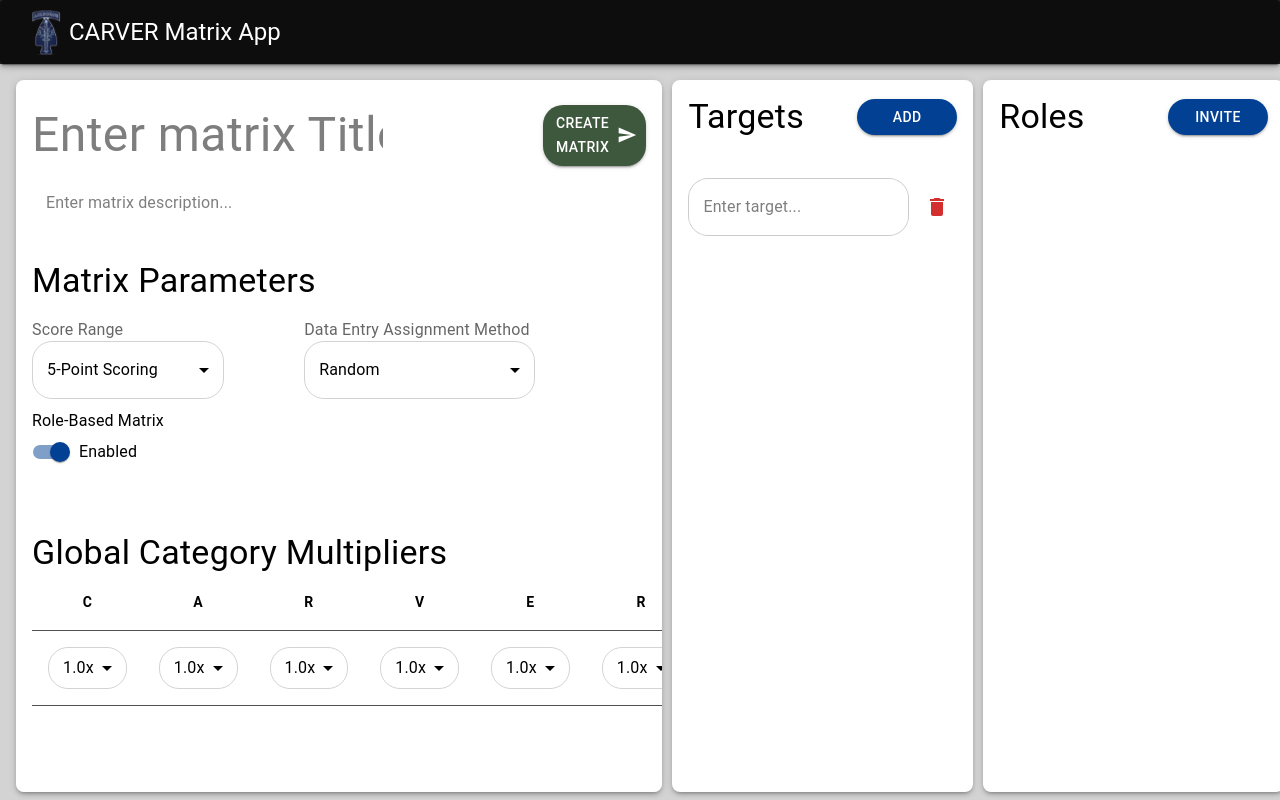
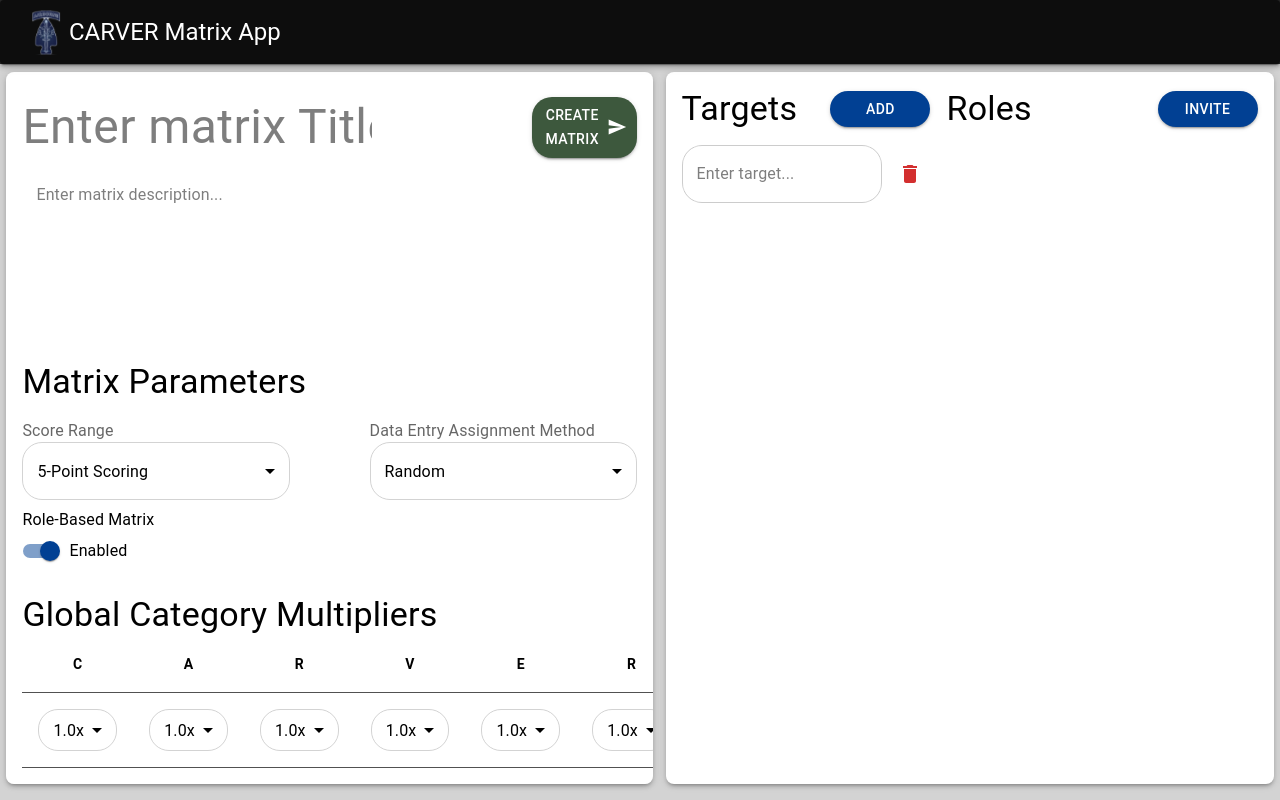
Before and after one commit to garyorsargos/carver-matrix, a React (Vite) app in the folder ui/: page /ModifyMatrix in a window 1280 px wide. Both pictures are taken after a click on the button "ADD". Built offline with nearby package versions, Linux system fonts and the light colour scheme.

Commit message:
CSS fixes and anti-duplicate error handling

```diff
--- a/ui/src/pages/CreateMatrix.tsx
+++ b/ui/src/pages/CreateMatrix.tsx
@@ -23,18 +23,19 @@ import { useState } from "react";
 import { IconButton } from "@mui/material";
 import DeleteIcon from "@mui/icons-material/Delete";
 import { whoamiUpsert, createMatrix } from "./apiService";
-import SendIcon from '@mui/icons-material/Send';
+import SendIcon from "@mui/icons-material/Send";
 import { useNavigate } from "react-router-dom";
 
 export const CreateMatrix: React.FC = () => {
   const [RoleBasedChecked, setRoleBasedChecked] = useState(true);
   const [value, setValue] = useState<number>(5);
-  const [randomAssigned, setRandomAssigned] = useState<string>('random');
+  const [randomAssigned, setRandomAssigned] = useState<string>("random");
   const [title, setTitle] = useState("");
   const [description, setDescription] = useState("");
   const navigate = useNavigate();
   const [targets, setTargets] = useState<string[]>([]);
   const [snackbarOpen, setSnackbarOpen] = useState(false);
+  const [snackbarErrorOpen, setSnackbarErrorOpen] = useState(false);
   const [titleError, setTitleError] = useState(false);
   const [participantsData, setParticipantsData] = useState<
     { email: string; role: string }[]
@@ -60,15 +61,14 @@ export const CreateMatrix: React.FC = () => {
     { key: "Recognizability", header: "R" },
   ];
 
-  // Add a new participant row
+  // Participant management
   const handleAddParticipant = () => {
     setParticipantsData([
       ...participantsData,
-    { email: "", role: "Participant" }, // default role is "Participant"
+      { email: "", role: "Participant" },
     ]);
   };
 
-// Update email for a specific participant
   const handleParticipantEmailChange = (
     index: number,
     event: React.ChangeEvent<HTMLInputElement | HTMLTextAreaElement>
@@ -78,7 +78,6 @@ const handleParticipantEmailChange = (
     setParticipantsData(newParticipants);
   };
 
-// Update role for a specific participant
   const handleParticipantRoleChange = (
     index: number,
     event: SelectChangeEvent<string>
@@ -88,18 +87,18 @@ const handleParticipantRoleChange = (
     setParticipantsData(newParticipants);
   };
 
-// Delete a participant row
   const handleDeleteParticipant = (index: number) => {
     setParticipantsData(participantsData.filter((_, i) => i !== index));
   };
 
+  // Target management
   const handleAddTarget = () => {
     setTargets([...targets, ""]);
   };
 
   const handleTargetChange = (
     index: number,
-    event: React.ChangeEvent<HTMLInputElement | HTMLTextAreaElement>,
+    event: React.ChangeEvent<HTMLInputElement | HTMLTextAreaElement>
   ) => {
     const newTargets = [...targets];
     newTargets[index] = event.target.value;
@@ -110,7 +109,7 @@ const handleDeleteParticipant = (index: number) => {
     setTargets(targets.filter((_, i) => i !== index));
   };
 
-  // Options for the dropdown for Global Category Multipliers
+  // Dropdown options for multipliers
   const options = [
     0.5, 0.6, 0.7, 0.8, 0.9, 1.0, 1.1, 1.2, 1.3, 1.4, 1.5, 1.6, 1.7, 1.8, 1.9,
     2.0,
@@ -126,7 +125,7 @@ const handleDeleteParticipant = (index: number) => {
     };
 
   const roleBasedHandleToggle = (
-    event: React.ChangeEvent<HTMLInputElement>,
+    event: React.ChangeEvent<HTMLInputElement>
   ) => {
     setRoleBasedChecked(event.target.checked);
   };
@@ -140,30 +139,27 @@ const handleDeleteParticipant = (index: number) => {
   };
 
   const handleCreateMatrix = async () => {
-    try
-    {
-      if (!title.trim())
-      {
+    try {
+      // Duplicate check for targets
+      const trimmedTargets = targets.map((target) => target.trim());
+      const uniqueTargets = new Set(trimmedTargets);
+      if (uniqueTargets.size !== trimmedTargets.length) {
+        setSnackbarErrorOpen(true);
+        return;
+      }
+
+      if (!title.trim()) {
         setTitleError(true);
         return;
-      }
-      else
-      {
+      } else {
         setTitleError(false);
       }
 
       const whoamiUpsertResponse = await whoamiUpsert();
-      const rawData = whoamiUpsertResponse.data; // This is a string containing two JSON objects, the first we only care about.
-
-      // Find the end of the first JSON object by locating the first closing brace
-      const firstObjectEnd = rawData.indexOf('}') + 1;
-
-      // Isolate the first JSON object using substring
+      const rawData = whoamiUpsertResponse.data;
+      const firstObjectEnd = rawData.indexOf("}") + 1;
       const firstObjectStr = rawData.substring(0, firstObjectEnd);
-
-      // Parse said first object for necessary fields (i.e., userId)
       const parsedFirstObject = JSON.parse(firstObjectStr);
-
       const { userId, email } = parsedFirstObject;
 
       const items = targets.map((target) => ({
@@ -182,7 +178,7 @@ const handleDeleteParticipant = (index: number) => {
           .map((p) =>
             p.role === "Host" || p.role === "Host and Participant" ? p.email : null
           )
-        .filter((email): email is string => email !== null)
+          .filter((email): email is string => email !== null),
       ];
 
       const participantEmails = participantsData
@@ -202,38 +198,36 @@ const handleDeleteParticipant = (index: number) => {
         vMulti: multipliers["Vulnerability"],
         eMulti: multipliers["Effect"],
         r2Multi: multipliers["Recognizability"],
-        randomAssignment: randomAssigned === 'random' ? true : false,
+        randomAssignment: randomAssigned === "random" ? true : false,
         roleBased: RoleBasedChecked,
         fivePointScoring: value,
         items: items,
-      }
+      };
+
       const response = await createMatrix(matrixData, userId);
       console.log("Matrix Created:", response.data);
       setSnackbarOpen(true);
       setTimeout(() => {
         navigate("/ViewMatrix");
       }, 3000);
-    }
-    catch (error)
-    {
-      console.error('Error creating matrix or verifying user', error);
+    } catch (error) {
+      console.error("Error creating matrix or verifying user", error);
     }
   };
 
   return (
-    // This Box is for the whole screen (background); where every other box will be built on.
     <Box
       sx={{
         backgroundColor: "lightgray",
         height: "100vh",
         width: "100vw",
         display: "flex",
-        justifyContent: "left",
+        justifyContent: "space-around",
         alignItems: "flex-start",
-        p: 2,
+        pt: 1,
       }}
     >
-      {/* This Box is the Left-Half of the screen and it deals with filling the Matrix Parameters and Global Category Multipliers*/}
+      {/* Left section: Matrix parameters and multipliers */}
       <Box
         id="matrixCreatorBox"
         sx={{
@@ -243,15 +237,11 @@ const handleDeleteParticipant = (index: number) => {
           width: "48%",
           height: "85%",
           boxShadow: 3,
-          position: "center",
-          top: "10px",
           display: "flex",
-          alignItems: "flex-start",
           flexDirection: "column",
           overflow: "auto",
         }}
       >
-        {/* This Box is for the Title and Save Button */}
         <Box display="flex" alignItems="center">
           <TextField
             value={title}
@@ -266,29 +256,46 @@ const handleDeleteParticipant = (index: number) => {
             error={titleError}
             helperText={titleError ? "Matrix title is required" : ""}
           />
-          {/* The Save button which sends the create matrix request to backend */}
           <Button
             variant="contained"
             onClick={handleCreateMatrix}
             endIcon={<SendIcon />}
             color="success"
-            sx={{ ml: 20, borderRadius: "20px", width: "170" }}
+            sx={{ ml: 20, borderRadius: "20px", width: "170px" }}
           >
             Create Matrix
           </Button>
         </Box>
 
-        <Snackbar open={snackbarOpen} autoHideDuration={3000} onClose={() => setSnackbarOpen(false)}>
+        <Snackbar
+          open={snackbarOpen}
+          autoHideDuration={3000}
+          onClose={() => setSnackbarOpen(false)}
+        >
           <Alert
             onClose={() => setSnackbarOpen(false)}
             severity="success"
             variant="filled"
-            sx={{ width: '100%' }}
+            sx={{ width: "100%" }}
           >
             Matrix Created Succesfully! Redirecting to 'View Matrix' page
           </Alert>
         </Snackbar>
 
+        <Snackbar
+          open={snackbarErrorOpen}
+          autoHideDuration={3000}
+          onClose={() => setSnackbarErrorOpen(false)}
+        >
+          <Alert
+            onClose={() => setSnackbarErrorOpen(false)}
+            severity="error"
+            variant="filled"
+            sx={{ width: "100%" }}
+          >
+            You cannot have duplicate target names
+          </Alert>
+        </Snackbar>
 
         <TextField
           value={description}
@@ -305,61 +312,44 @@ const handleDeleteParticipant = (index: number) => {
           sx={{ flexGrow: 1 }}
         />
 
-        {/* This Box is for the Matrix Parameters component */}
         <Box
           id="matrixParametersBox"
           sx={{
             backgroundColor: "white",
             width: "100%",
-            height: "100%",
-            position: "center",
+            mt: 3,
             display: "flex",
-            alignItems: "flex-start",
             flexDirection: "column",
-            marginBottom: "0px",
-            marginTop: "30px",
           }}
         >
           <Typography variant="h4">Matrix Parameters</Typography>
-          {/* Flex container to hold two columns side by side */}
           <Box
             sx={{
               display: "flex",
               flexDirection: "row",
-              alignItems: "flex-start",
               gap: 10,
               mt: 2,
             }}
           >
-            {/* Left Column: Score Range & Role Based Matrix */}
             <Box sx={{ flex: 1, display: "flex", flexDirection: "column" }}>
-              {/* Score Range Label */}
-              <FormControl sx={{ width: "100%" }}>
+              <FormControl fullWidth>
                 <FormLabel id="score-range-label">Score Range</FormLabel>
                 <Select
                   labelId="score-range-label"
-                  id="score-range-select"
                   value={value}
                   onChange={scoreRangeHandleChange}
-                  label="Score Range"
                   sx={{
-                    "& .MuiInputBase-input": {
-                      color: "black", // Text color inside the Select box
-                    },
-                    "& .MuiSelect-icon": {
-                      color: "black",
-                    },
+                    "& .MuiInputBase-input": { color: "black" },
+                    "& .MuiSelect-icon": { color: "black" },
                     border: "1px solid lightgray",
                     borderRadius: "20px",
-                    marginBottom: "10px",
+                    mb: 1,
                   }}
                 >
                   <MenuItem value={5}>5-Point Scoring</MenuItem>
                   <MenuItem value={10}>10-Point Scoring</MenuItem>
                 </Select>
               </FormControl>
-
-              {/* Role-Based Matrix */}
               <Typography>Role-Based Matrix</Typography>
               <FormControlLabel
                 control={
@@ -376,33 +366,22 @@ const handleDeleteParticipant = (index: number) => {
                   />
                 }
                 label={RoleBasedChecked ? "Enabled" : "Disabled"}
-                sx={{ marginBottom: "10px" }}
+                sx={{ mb: 1 }}
               />
             </Box>
-
-            {/* Right Column: Data Entry Assignment Method & Anonymous Entry */}
             <Box sx={{ flex: 1, display: "flex", flexDirection: "column" }}>
-              {/* Data Entry Assignment Method Label */}
-              <FormControl sx={{ width: "120%" }}>
-                <FormLabel id="data-entry-label">
-                  Data Entry Assignment Method
-                </FormLabel>
+              <FormControl fullWidth>
+                <FormLabel id="data-entry-label">Data Entry Assignment Method</FormLabel>
                 <Select
                   labelId="data-entry-label"
-                  id="data-entry-select"
                   value={randomAssigned}
                   onChange={dataEntryHandleChange}
-                  label="Data Entry"
                   sx={{
-                    "& .MuiInputBase-input": {
-                      color: "black", // Text color inside the Select box
-                    },
-                    "& .MuiSelect-icon": {
-                      color: "black",
-                    },
+                    "& .MuiInputBase-input": { color: "black" },
+                    "& .MuiSelect-icon": { color: "black" },
                     border: "1px solid lightgray",
                     borderRadius: "20px",
-                    marginBottom: "10px",
+                    mb: 1,
                   }}
                 >
                   <MenuItem value={"random"}>Random</MenuItem>
@@ -411,18 +390,13 @@ const handleDeleteParticipant = (index: number) => {
               </FormControl>
             </Box>
           </Box>
-        </Box>
-
-        {/* This Box is for the Global Category Multipliers */}
           <Box
             id="GlobalCategoryMultipliersBox"
             sx={{
               backgroundColor: "white",
               width: "80%",
-            height: "90%",
-            position: "center",
+              mt: 2,
               display: "flex",
-            alignItems: "flex-start",
               flexDirection: "column",
             }}
           >
@@ -471,36 +445,38 @@ const handleDeleteParticipant = (index: number) => {
             </Table>
           </Box>
         </Box>
+      </Box>
 
-      {/* Space between the Boxes */}
-      <Box sx={{ width: "10px" }} />
-
+      {/* Combined Targets & Roles in one box (side-by-side) */}
       <Box
-        id="targetsBox"
+        id="targetsAndRolesBox"
         sx={{
           backgroundColor: "white",
           p: 2,
           borderRadius: 2,
-          width: "21%",
+          width: "45%",
           height: "85%",
           boxShadow: 3,
-          position: "center",
-          top: "10px",
           display: "flex",
-          alignItems: "flex-start",
-          flexDirection: "column",
+          flexDirection: "row",
+          gap: 2,
           overflow: "auto",
         }}
       >
-        {" "}
+        {/* Targets Column */}
+        <Box
+          sx={{
+            flex: 1,
+            display: "flex",
+            flexDirection: "column",
+          }}
+        >
           <Box
             sx={{
               display: "flex",
               alignItems: "center",
               justifyContent: "space-between",
               mb: 2,
-            width: "100%",
-            marginBottom: "40px",
             }}
           >
             <Typography variant="h4">Targets</Typography>
@@ -518,8 +494,9 @@ const handleDeleteParticipant = (index: number) => {
               sx={{
                 display: "flex",
                 alignItems: "center",
-              width: "100%",
                 gap: 1,
+                mb: 1,
+                height: "56px",
               }}
             >
               <TextField
@@ -529,50 +506,33 @@ const handleDeleteParticipant = (index: number) => {
                 fullWidth
                 placeholder="Enter target..."
                 sx={{
-                mb: 1,
                   border: "1px solid #ccc",
                   borderRadius: "20px",
                   input: { color: "black" },
+                  height: "100%",
                 }}
               />
-            <IconButton
-              onClick={() => handleDeleteTarget(index)}
-              sx={{ mb: 1 }}
-            >
+              <IconButton onClick={() => handleDeleteTarget(index)}>
                 <DeleteIcon color="error" />
               </IconButton>
             </Box>
           ))}
         </Box>
 
-      <Box sx={{ width: "10px" }} />
-
-      {/* This Box is the Right-Half of the screen and it deals with managing participants */}
+        {/* Roles Column */}
         <Box
-        id="manageParticipantsBox"
           sx={{
-          backgroundColor: "white",
-          p: 2,
-          borderRadius: 2,
-          width: "21%",
-          height: "85%",
-          boxShadow: 3,
-          position: "center",
-          top: "10px",
+            flex: 1.25,
             display: "flex",
-          alignItems: "flex-start",
             flexDirection: "column",
-          overflow: "auto",
           }}
         >
-        {/* Container for Typography and Button */}
           <Box
             sx={{
               display: "flex",
               alignItems: "center",
               justifyContent: "space-between",
-            width: "100%",
-            marginBottom: "40px",
+              mb: 2,
             }}
           >
             <Typography variant="h4">Roles</Typography>
@@ -584,8 +544,6 @@ const handleDeleteParticipant = (index: number) => {
               Invite
             </Button>
           </Box>
-
-        {/* Participant Rows */}
           {participantsData.map((participant, index) => (
             <Paper
               key={index}
@@ -595,12 +553,13 @@ const handleDeleteParticipant = (index: number) => {
                 display: "flex",
                 justifyContent: "space-between",
                 alignItems: "center",
-              p: 2,
-              gap: 4,
+                gap: 1,
                 border: "1px solid #ccc",
                 borderRadius: "20px",
                 backgroundColor: "white",
                 mb: 1,
+                pl: 1,
+                height: "56px",
               }}
             >
               <TextField
@@ -634,6 +593,7 @@ const handleDeleteParticipant = (index: number) => {
           ))}
         </Box>
       </Box>
+    </Box>
   );
 };
 
```
Lines whose indentation alone changed are shown as unchanged.
